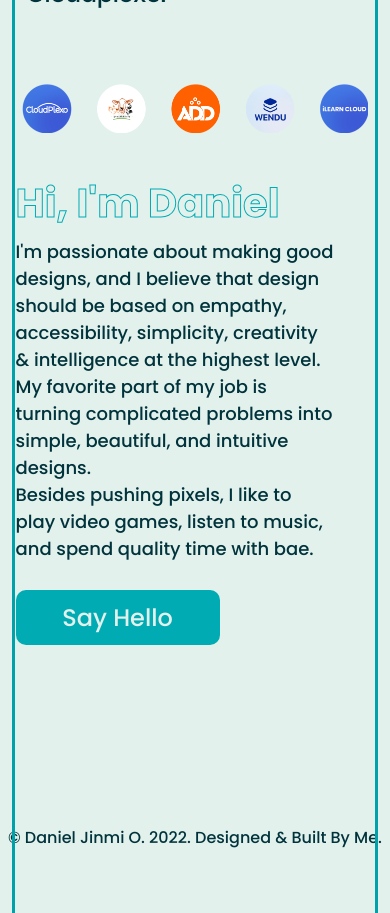
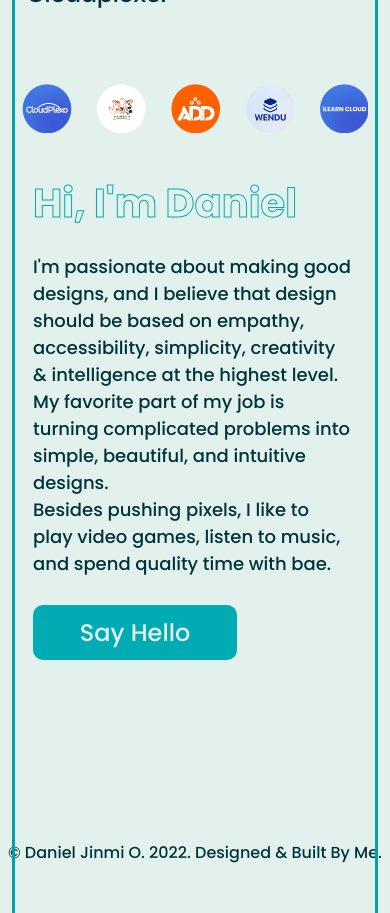
Before and after one commit to Danieljinmi/mywork, a plain HTML site: page index.html in a window 390 px wide. Shown: the part 1860-2773 px from the top of the page. Drawn offline with Linux system fonts and the light colour scheme.

Commit message:
Add files via upload

```diff
--- a/styles.css
+++ b/styles.css
@@ -393,20 +393,30 @@ font-size: 24px;}
     .hi{
         font-size: 40px;
         -webkit-text-stroke-width: 1px;
-        margin-right: 100px;
+        margin-right: 60px;
+
     }
 
     .contactme{
-        margin-left: 5px;
+        display: flex;
+        margin-left: 10px;
+        margin-right: 10px;
+
+        justify-content: center;
 
     }
 
     .about_me{
+        display: flex;
         font-size: 18px;
         width: 320px;
 
-        margin-top: 5px;
+        margin-top: 20px;
         padding-right: 1px;
+        align-content: center;
+
+        font-weight: 400;
+
     }
     .br1{
         display: none;
```
